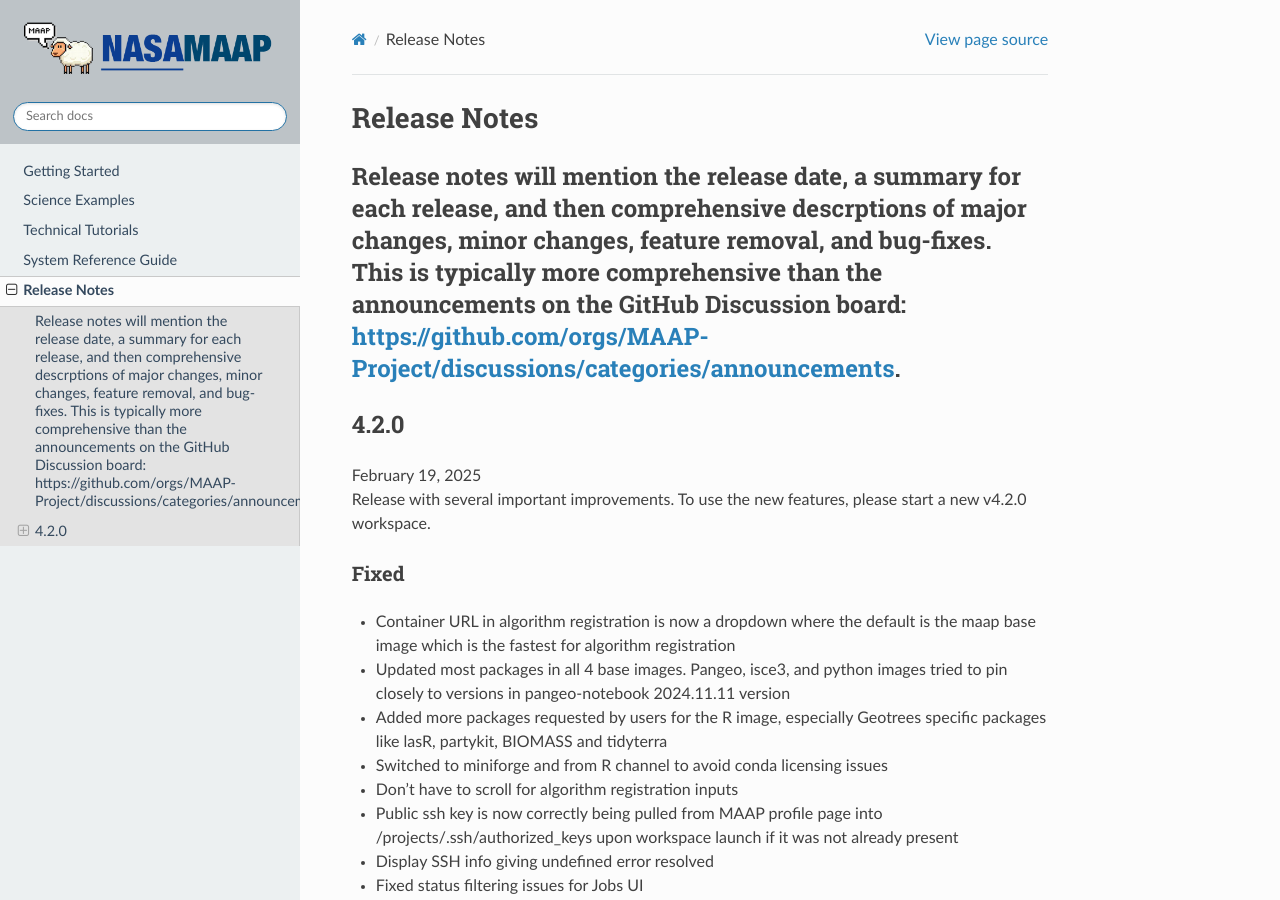
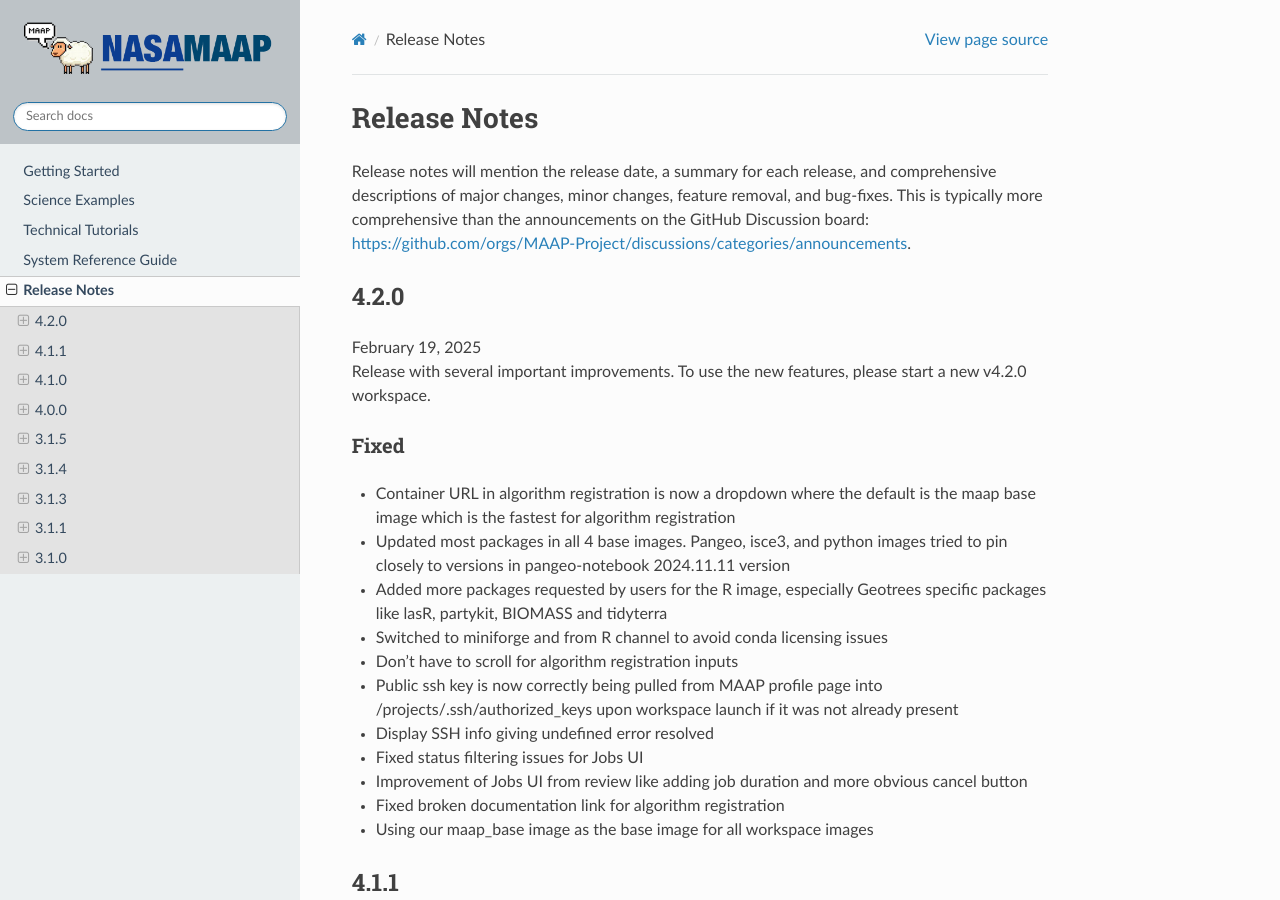
Before and after one commit to MAAP-Project/maap-documentation, a Sphinx documentation site: the page built from docs/source/release_notes.rst, in a window 1280 px wide and 900 px high. Built offline with Sphinx 7.4.7 and the Read the Docs theme 3.1.0, drawn with Linux system fonts in a browser that asks for light colours; pages that are not in the unit, such as notebooks, are missing from menus.

Commit message:
fix typo and font on release note page-description

```diff
--- a/docs/source/release_notes.rst
+++ b/docs/source/release_notes.rst
@@ -1,7 +1,8 @@
 Release Notes
 =======================================
 
-Release notes will mention the release date, a summary for each release, and then comprehensive descrptions of major changes, minor changes, feature removal, and bug-fixes. This is typically more comprehensive than the announcements on the GitHub Discussion board: https://github.com/orgs/MAAP-Project/discussions/categories/announcements.
+Release notes will mention the release date, a summary for each release, and comprehensive descriptions of major changes, minor changes, feature removal, and bug-fixes. This is typically more comprehensive than the announcements on the GitHub Discussion board: https://github.com/orgs/MAAP-Project/discussions/categories/announcements.
+
 -------------------------------------------------------------
 4.2.0
 -------------------------------------------------------------
```
